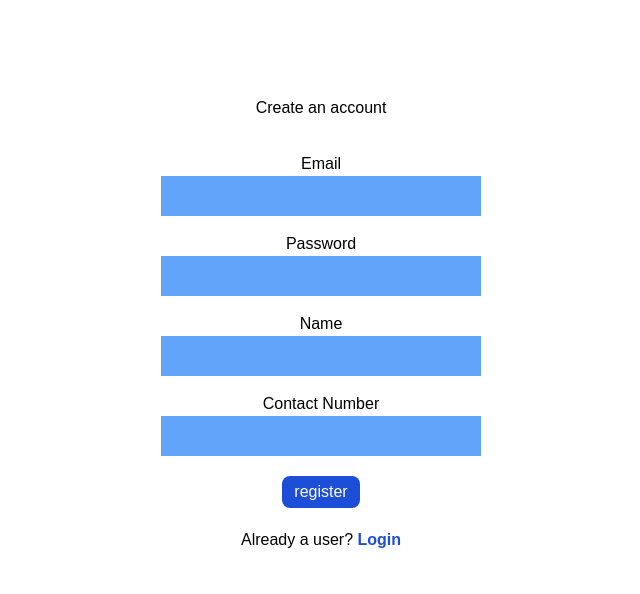
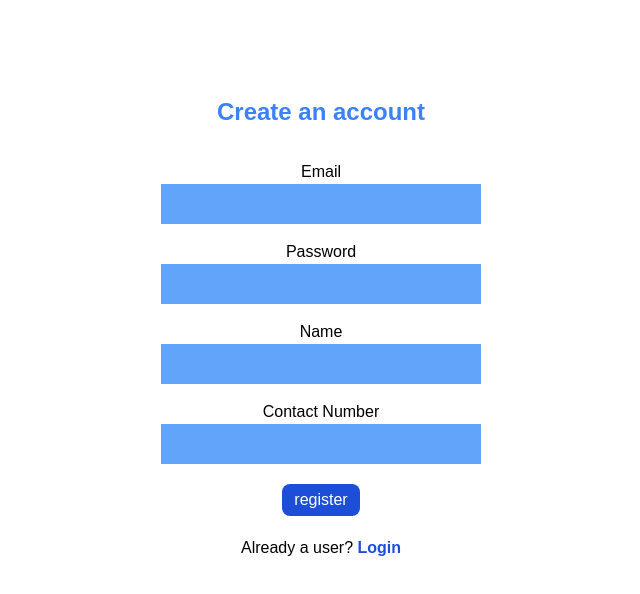
Before and after one commit to JenabB/react-note, a React (Create React App) app: page /user/register in a window 1280 px wide. Shown: the top 594 px of the page, without its empty margins (319-959 px from the left). Built offline with nearby package versions, Linux system fonts and the light colour scheme.

Commit message:
fix register ui

```diff
--- a/src/components/auth/Register.js
+++ b/src/components/auth/Register.js
@@ -85,7 +85,9 @@ const Register = (props) => {
         <title>Register</title>
       </Helmet>
       <div className="mt-24 lg:w-2/4 w-full mx-auto">
-        <h4 className="text-muted text-center mb-2">Create an account</h4>
+        <h4 className="text-center text-2xl text-blue-500 font-bold mb-2">
+          Create an account
+        </h4>
         <div className="card py-2 px-8 lg:w-3/5 mx-auto">
           <form className="text-center" onSubmit={handleSubmit}>
             <div className="mt-4">
@@ -139,7 +141,7 @@ const Register = (props) => {
               <input
                 type="submit"
                 value={loading}
-                className="text-white bg-blue-700 hover:bg-purple-700 focus:outline-none focus:ring-2 focus:ring-purple-600 focus:ring-opacity-50 px-3 py-1 rounded-lg"
+                className="text-white bg-blue-700 px-3 py-1 rounded-lg"
               />
             </div>
             <p className="mt-3 text-center">
```
